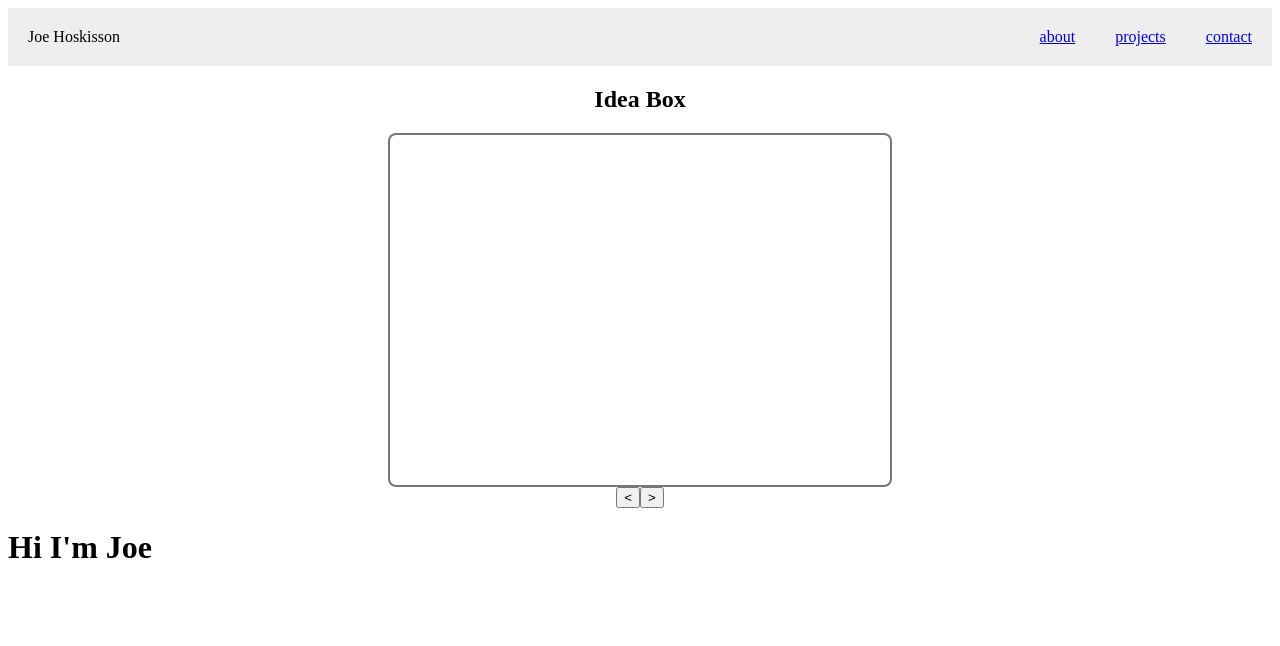
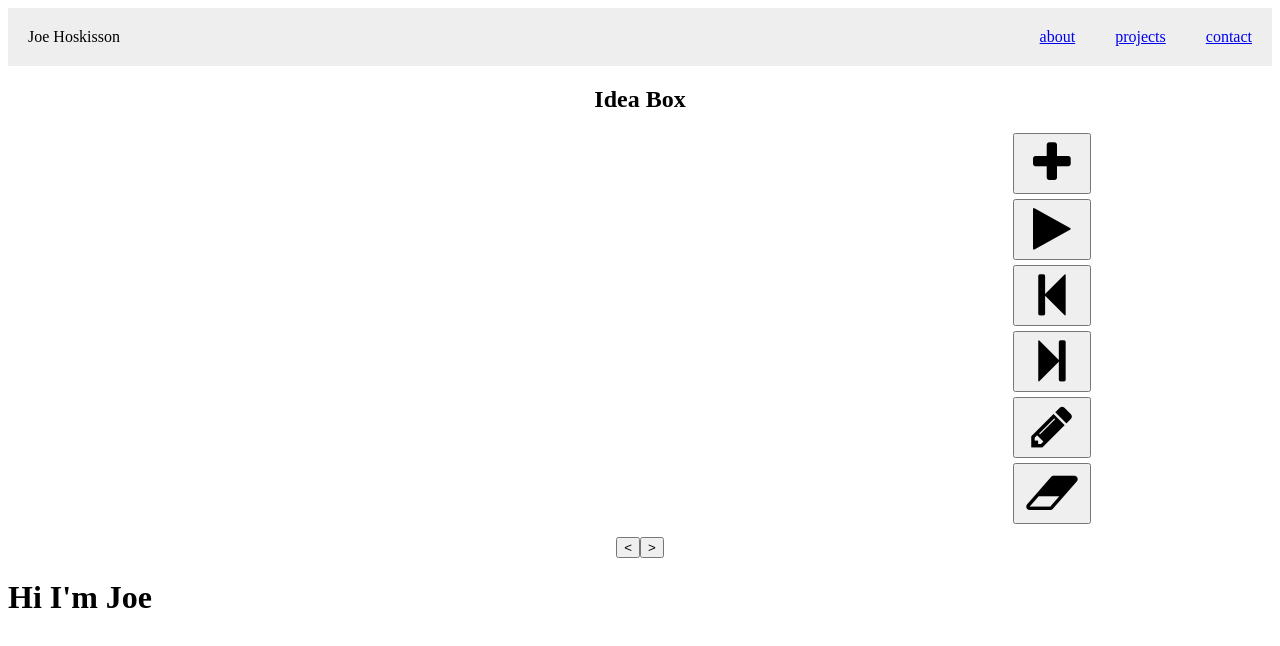
Before and after one commit to joevus/portfolio-ideabox, a React (Create React App) app: page / in a window 1280 px wide. Shown: the top 646 px of the page. Built offline with nearby package versions, Linux system fonts and the light colour scheme.

Commit message:
Added toolbar. Lots of changes.

```diff
--- a/package.json
+++ b/package.json
@@ -3,6 +3,7 @@
   "version": "0.1.0",
   "private": true,
   "dependencies": {
+    "font-awesome": "^4.7.0",
     "react": "^15.6.1",
     "react-dom": "^15.6.1",
     "react-redux": "^5.0.6",
--- a/public/index.html
+++ b/public/index.html
@@ -2,7 +2,7 @@
 <html lang="en">
   <head>
     <meta charset="utf-8">
-    <meta name="viewport" content="width=device-width, initial-scale=1, shrink-to-fit=no">
+    <meta name="viewport" content="width=device-width, initial-scale=1.0, shrink-to-fit=no">
     <meta name="theme-color" content="#000000">
     <!--
       manifest.json provides metadata used when your web app is added to the
--- a/src/components/main/ideabox/ideabox.js
+++ b/src/components/main/ideabox/ideabox.js
@@ -12,19 +12,46 @@ class Ideabox extends React.Component {
     }
   }
 
+  updateDimensions() {
+    let canvasWidth = document.getElementById('canvas-container').offsetWidth;
+    this.setState({canvasWidth});
+  }
+
+  componentWillMount() {
+
+  }
+
   componentDidMount() {
+    // put update dimensions here so that scrollbars have time to appear and
+    // will be taken into accound for the width
+    this.updateDimensions();
+
     var ctx = this.refs.canvas.getContext('2d');
     this.props.storeCanvasCtxt(ctx);
-    console.log(ctx);
   }
 
   render() {
     return(
       <div >
+
         <h2 className="ideaBoxHd">Idea Box</h2>
-        <div className="simpleCntr">
-          <canvas ref="canvas" id="ideaCanv" width="500px" height="350px" onClick={this.props.handleClick} onMouseDown={this.props.handleMouseDown} onMouseUp={this.props.handleMouseUp} onMouseMove={this.props.handleMouseMove}></canvas>
+        <div className="cntr-on-small-plus">
+          <div className="canvas-and-toolbar-cont">
+            <div id="canvas-container">
+              <canvas ref="canvas" id="ideaCanv" width={this.state.canvasWidth + "px"} height="400px" onClick={this.props.handleClick} onMouseDown={this.props.handleMouseDown} onMouseUp={this.props.handleMouseUp} onMouseMove={this.props.handleMouseMove}></canvas>
+            </div>
+
+            <div className="toolbar">
+              <button><i className="fa fa-plus fa-fw"></i></button>
+              <button><i className="fa fa-play fa-fw"></i></button>
+              <button><i className="fa fa-step-backward fa-fw"></i></button>
+              <button><i className="fa fa-step-forward fa-fw"></i></button>
+              <button><i className="fa fa-pencil fa-fw"></i></button>
+              <button><i className="fa fa-eraser fa-fw"></i></button>
+            </div>
+          </div>
         </div>
+
         <div className="simpleCntr">
           <button>&lt;</button>
           <button>&gt;</button>
--- a/src/components/main/ideabox/index.js
+++ b/src/components/main/ideabox/index.js
@@ -14,23 +14,15 @@ import { click } from "../../../actions";
 class IdeaboxContainer extends React.Component {
 
   handleClick = (e) => {
-    //this.props.click();
   }
 
   handleMouseDown = (e) => {
     this.isMouseDown = true;
     this.ctx = this.props.context;
-    // set color to default
-    this.ctx.fillStyle = "#353535";
-    this.ctx.strokeStyle = "#353535";
-    this.ctx.lineWidth = 2;
-    this.drawArr = [];
-    console.log("mousedown");
   }
 
   handleMouseUp = (e) => {
     this.isMouseDown = false;
-    this.pizzazzIt();
   }
 
 // When button down and mouse moving moves, draw small rectangles at cursor
@@ -39,165 +31,42 @@ class IdeaboxContainer extends React.Component {
     if(this.isMouseDown) {
       var X = e.pageX - e.target.offsetLeft;
       var Y = e.pageY - e.target.offsetTop;
-      // this.ctx.fillRect(X, Y, 10, 10);
       this.ctx.beginPath();
       this.ctx.arc(X, Y, 10, 0, Math.PI * 2);
       this.ctx.fill();
-      // this.ctx.stroke();
-      this.drawArr.push([X,Y]);
     }
   }
 
   pizzazzIt = () => {
-    // this.ctx.fillStyle = "#FF0000";
-    this.ctx.fillStyle = "#a67c00";
-
-
-    let strokeColor = (i) => {
-
-      this.ctx.beginPath();
-      //this.ctx.fillRect(this.drawArr[i][0], this.drawArr[i][1], 10, 10)
-      this.ctx.arc(this.drawArr[i][0], this.drawArr[i][1], 10, 0, Math.PI * 2);
-      this.ctx.strokeStyle = "#ffbf00";
-      this.ctx.lineWidth = 5;
-      this.ctx.stroke();
-      // this.ctx.fillStyle = "#a67c00";
-      // this.ctx.fill();
-    }
-
-    let fillColor = (i) => {
-
-      this.ctx.beginPath();
-      //this.ctx.fillRect(this.drawArr[i][0], this.drawArr[i][1], 10, 10)
-      this.ctx.arc(this.drawArr[i][0], this.drawArr[i][1], 10, 0, Math.PI * 2);
-      // this.ctx.strokeStyle = "#ffbf00";
-      // this.ctx.stroke();
-      this.ctx.fillStyle = "#a67c00";
-      this.ctx.fill();
-    }
-
-    let glowCount = null;
-
     // get image data and canvas element
     let canvas = document.getElementById("ideaCanv");
-    console.log(this.ctx.getImageData(0,0,canvas.width, canvas.height));
-    let waxingTransparent = true;
 
     let hereGlows = () => {
-      // counter for animation frames
-      if(!glowCount) { glowCount = 0;}
-      glowCount++;
       let imgData = this.ctx.getImageData(0,0,canvas.width, canvas.height);
+      let ctx = this.ctx;
       // array to store edge points
       let edgeArr = [];
       // length of data for one unit of canvas width
       let dataRow = 4 * canvas.width;
-      for(let i = 0; i < imgData.data.length; i += dataRow * 1){
-        // find edges of painted part of canvas by checking alpha data
-        // Paint in gleam border on edges
-        for (let j = 3; j < dataRow; j += 4) {
-          // ignore golden gleam edges
-          if(imgData.data[i + j - 3] === 255 && imgData.data[i + j - 2] === 191 && imgData.data[i + j - 1] === 0) {
-            continue;
+
+      for(let i = 0; i < imgData.data.length; i+=4) {
+        imgData.data[i], imgData.data[i + 1], imgData.data[i + 2] = 0;
+      }
+      function randomBlack() {
+        for(let i = 3; i < imgData.data.length; i += 4) {
+          if(Math.random() >= 0.5) {
+            imgData.data[i] = 0;
+          } else {
+            imgData.data[i] = 255;
           }
-          // find edges by horizontal checking
-          if(imgData.data[i + j] === 255 && (imgData.data[i + j - 4] !== 255 || imgData.data[i + j + 4] !== 255)) {
-            // imgData.data[i + j - 3] = 255;
-            // imgData.data[i + j - 2] = 191
-            // imgData.data[i + j - 1] = 0;
-            let x = j / 4;
-            let y = i / dataRow;
-            edgeArr.push([x, y]);
-          }
-          if(imgData.data[i + j] === 255 && (imgData.data[i + j - dataRow] !== 255 || imgData.data[i + j + dataRow] !== 255)){
-            let x = j / 4;
-            let y = i /dataRow;
-            edgeArr.push([x,y]);
-          }
-          // find edges by vertical checking
+
         }
+        ctx.putImageData(imgData,0,0);
+      }
+      let randomTime = setInterval(randomBlack, 200);
+      setTimeout(function(){clearInterval(randomTime)}, 6000);
 
-
-        // for(let j = 0; j < dataRow; j += 4){
-        //   imgData.data[i + j] = 200;
-        // }
-        // for(let k = 1; k < dataRow; k += 4){
-        //   imgData.data[i + k] = 0;
-        // }
-        // for(let l = 2; l < dataRow; l += 4){
-        //   imgData.data[i + l] = 0;
-        // }
-        //
-        // for(let m = 3; m < dataRow; m += 4) {
-        //   imgData.data[i + m] = 255;
-        // }
-
-        // for(let i = 0; i < 5000; i++) {
-        //   console.log(imgData.data[i]);
-        // }
-
-        // ignore white pixels
-        // if(imgData.data[i-3] === 0 && imgData.data[i-2] === 0 && imgData.data[i-1] === 0) {
-        //   continue;
-        // }
-        // if(waxingTransparent) {
-        //   imgData.data[i] -= 1;
-        //   if(imgData.data[i] < 100) {
-        //     waxingTransparent = false;
-        //   }
-        // } else {
-        //   imgData.data[i] += 1;
-        //   if(imgData.data[i] >= 255) {
-        //     waxingTransparent = true;
-        //   }
-        // }
-      }
-      // console.log(edgeArr);
-      // draw gleaming circles on edges
-      for(let i = 0; i < edgeArr.length; i++) {
-        this.ctx.beginPath();
-        this.ctx.arc(edgeArr[i][0], edgeArr[i][1], 2, 0, Math.PI * 2);
-        this.ctx.fillStyle = "#ffbf00";
-        this.ctx.fill();
-      }
-      // draw the change
-      //this.ctx.putImageData(imgData,0,0);
-
-      // if(glowCount < 150) {
-      //   requestAnimationFrame(hereGlows);
-      // }
-
-      // console.log(this.ctx.getImageData(0,0,canvas.width, canvas.height));
     }
-
-    let drawEffects = () => {
-      // drawing speed increases until slowMark, then it slows
-      let slowMark = 1000 / (1 + this.drawArr.length * 0.8 * 5);
-      let secs = 0;
-      for(let i = 0; i < this.drawArr.length; i++) {
-        if(i / this.drawArr.length < .8){
-          secs += 400 / (1 + i * 10);
-        } else {
-
-          // when i is 80% of this.drawArr.length, (i / (this.drawArr.length * .9))
-          // is roughly 1. It gradually increases as i gets bigger. In the end maybe close
-          // 20% of the 500 gets added to slowMark.
-          secs += slowMark + (i / (this.drawArr.length * .8)) * 100 - 100;
-        }
-
-        //setTimeout(()=> {strokeColor(i)}, secs/1.1);
-        // refill drawing with new color
-        setTimeout(()=>{
-          //this.ctx.fillRect(this.drawArr[i][0], this.drawArr[i][1], 10, 10)
-          fillColor(i);
-          // drawFringe(i);
-        }, secs);
-
-      }
-      setTimeout(hereGlows, 3000);
-    }
-
-    drawEffects();
 
   } // end pizzazzIt
 
--- a/src/css/index.css
+++ b/src/css/index.css
@@ -41,9 +41,69 @@ html {
 }
 
 /*Idea Box*/
+
+/*The way to center the canvas and toolbar on the page is to
+create a parent div that is variably the entire width of the screen and center
+it using flex or grid and then have its child be the canvas-and-toolbar-cont
+with its grid intact but not with justify-items:center on it*/
+
+/*for mobile screens*/
+.canvas-and-toolbar-cont{
+  /*display: grid;
+  grid-template-columns: 80% 20%;*/
+}
+.toolbar {
+  display: flex;
+  justify-content: center;
+}
+.toolbar button {
+  /*display: block;*/
+  margin-left: 5px;
+  margin-bottom: 5px;
+  font-size: 1.33em;
+}
+
+
+/*small screens*/
+@media (min-width: 768px){
+  .canvas-and-toolbar-cont{
+    display: grid;
+    grid-template-columns: 540px 84px;
+  }
+  .cntr-on-small-plus {
+    display: flex;
+    justify-content: center;
+  }
+  .toolbar {
+    /* get rid of display flex, otherwise will be giant*/
+    display: block;
+  }
+  .toolbar button {
+    /*display: block;*/
+    margin-left: 15px;
+    margin-bottom: 5px;
+    font-size: 3em;
+  }
+}
+/* medium screens*/
+@media (min-width: 992px){
+  .canvas-and-toolbar-cont{
+    display: grid;
+    grid-template-columns: 800px 84px;
+  }
+}
+
+
+#canvas-container {
+  grid-column: 1/2;
+}
+.toolbar {
+  grid-column: 2/3;
+  vertical-align: top;
+}
 #ideaCanv {
-  border: solid #777 2px;
-  border-radius: 8px;
+  /*border: solid #777 2px;
+  border-radius: 8px;*/
 }
 .simpleCntr {
   display: flex;
--- a/src/index.js
+++ b/src/index.js
@@ -8,6 +8,7 @@ import { Provider } from "react-redux";
 import reducer from "./reducers";
 
 import "./css/index.css";
+import "font-awesome/css/font-awesome.min.css";
 
 const store = createStore(reducer);
 
```
